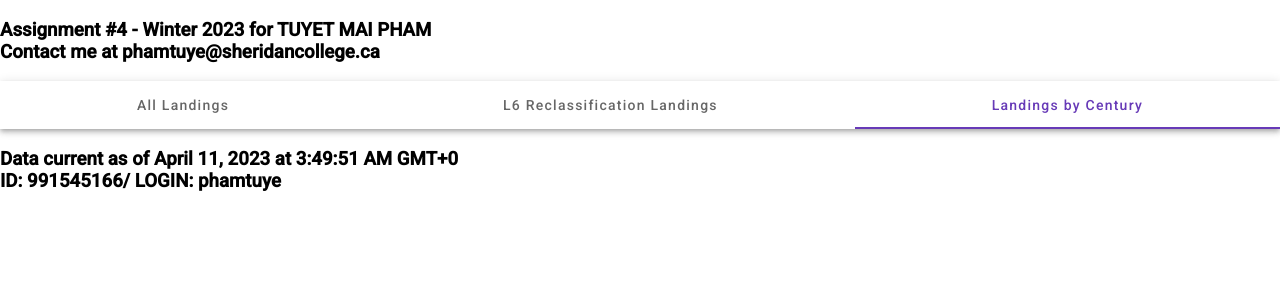
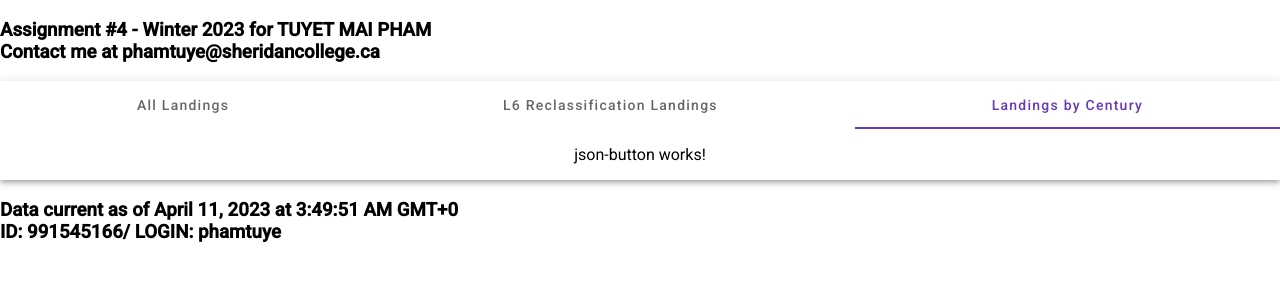
Before and after one commit to maimengmeo/Angular-JSON-Tables, an Angular app: page / in a window 1280 px wide. Both pictures are taken after a click on the tab "Landings by Century". Shown: the top 300 px of the page. Built offline with nearby package versions, Linux system fonts and the light colour scheme.

Commit message:
share landings data into button component

```diff
--- a/src/app/app.component.html
+++ b/src/app/app.component.html
@@ -29,7 +29,9 @@
       </table>
     </mat-tab>
 
-    <mat-tab label="Landings by Century"></mat-tab>
+    <mat-tab label="Landings by Century">
+      <app-json-button [landings]="landings"></app-json-button>
+    </mat-tab>
 </mat-tab-group>
 
 <app-footer [student]="bio"></app-footer>
--- a/src/app/json-button/json-button.component.ts
+++ b/src/app/json-button/json-button.component.ts
@@ -1,4 +1,5 @@
-import { Component } from '@angular/core';
+import { Component, Input } from '@angular/core';
+import { Landings } from '../interface/interfaces';
 
 @Component({
   selector: 'app-json-button',
@@ -6,5 +7,5 @@ import { Component } from '@angular/core';
   styleUrls: ['./json-button.component.css']
 })
 export class JsonButtonComponent {
-
+  @Input() landings!: Landings[];
 }
```
